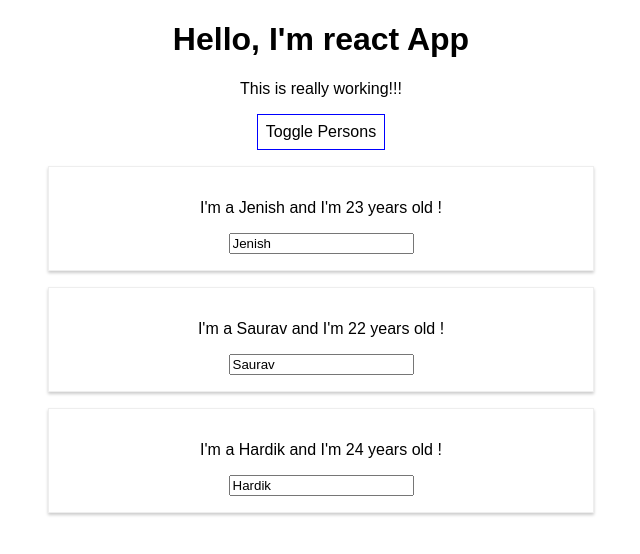
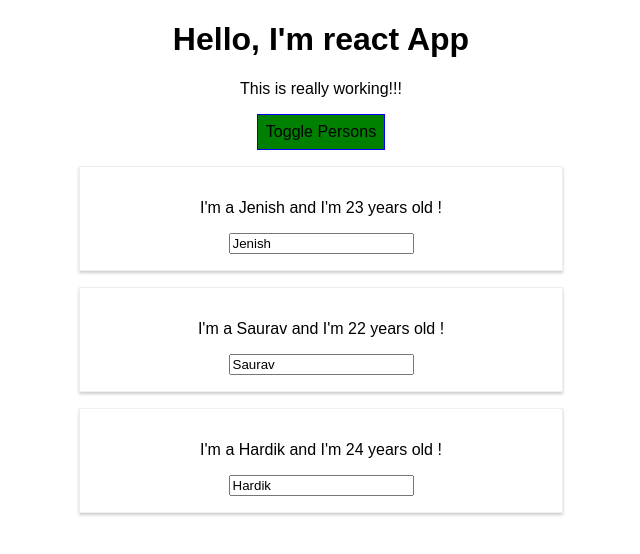
Before and after one commit to Jenish16/Simple-React-App, a React (Create React App) app: page / in a window 1280 px wide. Both pictures are taken after a click on the button "Toggle Persons". Shown: the top 554 px of the page, without its empty margins (319-959 px from the left). Built offline with nearby package versions, Linux system fonts and the light colour scheme.

Commit message:
Styling Components

```diff
--- a/package.json
+++ b/package.json
@@ -3,9 +3,11 @@
   "version": "0.1.0",
   "private": true,
   "dependencies": {
+    "radium": "^0.26.1",
     "react": "^17.0.1",
     "react-dom": "^17.0.1",
-    "react-scripts": "1.1.5"
+    "react-scripts": "1.1.5",
+    "styled-components": "^5.2.1"
   },
   "scripts": {
     "start": "react-scripts start",
--- a/src/App.css
+++ b/src/App.css
@@ -1,3 +1,24 @@
 .App {
   text-align: center;
 }
+
+.red{
+  color: red;
+}
+
+.bold{
+  font-weight: bold;
+}
+
+.button{
+  background-color: green;
+  font: inherit;
+  border: 1px solid blue;
+  padding: 8px;
+  cursor: pointer;
+}
+
+.button:hover {
+  background-color: lightgreen;
+  color: black;
+}
--- a/src/App.js
+++ b/src/App.js
@@ -1,6 +1,23 @@
-import React, { useState, Component } from 'react';
+import React, { Component } from 'react';
+//import {useState} from 'react'
 import './App.css';
 import Person from './Person/Person'
+//import Radium, { StyleRoot } from 'radium'
+import styled from 'styled-components'
+
+
+// const StyledButton = styled.button`
+//   background-color: ${props=> props.alt ? 'red' : 'green'};
+//   font: inherit;
+//   border: 1px solid blue;
+//   padding: 8px;
+//   cursor: pointer;
+
+//   &:hover {
+//     background-color: ${props=> props.alt ? 'salmon' : 'lightgreen'};
+//     color: black;
+//   }
+// `;
 
 /////
 //state using class component
@@ -8,9 +25,9 @@ import Person from './Person/Person'
 class App extends Component {
   state = {
     persons: [
-      { id: 'qwe' ,name: 'Jenish', age: 23 },
-      { id: 'asd' ,name: 'Saurav', age: 22 },
-      { id: 'zxc' ,name: 'Hardik', age: 24 }
+      { id: 'qwe', name: 'Jenish', age: 23 },
+      { id: 'asd', name: 'Saurav', age: 22 },
+      { id: 'zxc', name: 'Hardik', age: 24 }
     ],
     otherState: 'some other value',
     showPersons: false
@@ -28,12 +45,12 @@ class App extends Component {
     })
   }
 
-  nameChangedHandler = (event,id) => {
+  nameChangedHandler = (event, id) => {
     const personIndex = this.state.persons.findIndex(p => {
-      return p.id === id ;
+      return p.id === id;
     })
 
-    const person =  {
+    const person = {
       ...this.state.persons[personIndex]
     };
 
@@ -46,45 +63,49 @@ class App extends Component {
     })
   }
 
-  togglePersonHandler = () =>{
+  togglePersonHandler = () => {
     const doesShow = this.state.showPersons
     this.setState({
       showPersons: !doesShow
     })
   }
 
-  deletePersonHandler = (personIndex) =>{
+  deletePersonHandler = (personIndex) => {
     //const persons = this.state.persons.slice();
     const persons = [...this.state.persons];
-    persons.splice(personIndex,1);
-    this.setState({persons:persons});
+    persons.splice(personIndex, 1);
+    this.setState({ persons: persons });
   }
 
   render() {
 
-    const style = {
-      backgroundColor: 'white',
-      font: 'inherit',
-      border: '1px solid blue',
-      padding: '8px',
-      cursor: 'pointer'
-    }
+    // const style = {
+    //   backgroundColor: 'green',
+    //   font: 'inherit',
+    //   border: '1px solid blue',
+    //   padding: '8px',
+    //   cursor: 'pointer',
+    //   ':hover': {
+    //     backgroundColor: 'lightgreen',
+    //     color: 'black'
+    //   }
+    // }
 
     //Conditional content prefered way
     let persons = null;
-    if(this.state.showPersons){
+    if (this.state.showPersons) {
       persons = (
         <div >
           {/* Dynamic way of randring array */}
           {
-            this.state.persons.map((person,index) => {
-            return(
+            this.state.persons.map((person, index) => {
+              return (
                 <Person
                   name={person.name}
                   age={person.age}
                   click={() => this.deletePersonHandler(index)}
                   key={person.id}
-                changed={(event => this.nameChangedHandler(event,person.id))}/>
+                  changed={(event => this.nameChangedHandler(event, person.id))} />
               );
             })
           }
@@ -103,15 +124,35 @@ class App extends Component {
             age={this.state.persons[2].age} /> */}
         </div>
       );
+
+      // style.backgroundColor = 'red';
+      // style[':hover'] = {
+      //   backgroundColor: 'salmon',
+      //   color: 'black'
+      // }
+
+    }
+
+    const classes = [];
+    if (this.state.persons.length <= 2) {
+      classes.push('red');
+    }
+    if (this.state.persons.length <= 1) {
+      classes.push('bold');
     }
 
     return (
+      //<StyleRoot>
         <div className="App">
           <h1>Hello, I'm react App </h1>
-        <p>This is really working!!!</p>
+          <p className={classes.join(' ')}>This is really working!!!</p>
+          <button className="button"
+            onClick={this.togglePersonHandler}>Toggle Persons</button>
+          {/* <StyledButton alt={this.state.showPersons} onClick={this.togglePersonHandler}>Toggle Persons</StyledButton> */}
+          {/* //Button Styling using Radium
           <button
             style={style}
-          onClick={this.togglePersonHandler}>Toggle Persons</button>
+            onClick={this.togglePersonHandler}>Toggle Persons</button> */}
           {/* <button
           style={style}
           onClick={this.switchNameHandler.bind(this, 'Jenish Vaghasia')}>Switch Name</button> */}
@@ -133,13 +174,17 @@ class App extends Component {
               age={this.state.persons[2].age} />
           </div> : null
         } */}
+
           {persons}
+
         </div>
+     // </StyleRoot>
     );
     // return React.createElement('div',{className:'App'},React.createElement('h1',null, 'Hello I\'m react App !!!'))
   }
 }
 
+//export default Radium(App);
 export default App;
 
 
--- a/src/Assignment2/App.js
+++ b/src/Assignment2/App.js
@@ -15,7 +15,7 @@ class App extends Component {
     }
 
     removeCharHandler = (index) =>{
-        console.log(index)
+
         const charArr = this.state.name.split('');
         charArr.splice(index,1);
         const text = charArr.join('');
@@ -31,6 +31,7 @@ class App extends Component {
             return (
                 <Char
                     char={char}
+                    key={index}
                     click={()=>this.removeCharHandler(index)} />
             );
         })
--- a/src/Assignment2/CharComponent/CharComponent.js
+++ b/src/Assignment2/CharComponent/CharComponent.js
@@ -10,7 +10,7 @@ const charComponent = (props) =>{
 
     return(
         <div style={style} onClick={props.click}>
-            <p >{props.char}</p>
+            <p>{props.char}</p>
         </div>
     )
 
--- a/src/Person/Person.css
+++ b/src/Person/Person.css
@@ -1,4 +1,4 @@
-.Person{
+/* .Person{
     width: 40%;
     margin: 16px auto;
     border: 1px solid #eee;
@@ -6,3 +6,9 @@
     padding: 16px;
     text-align: center;
 }
+
+@media (min-width:500px){
+    .Person{
+        width: 450px;
+    }
+} */
--- a/src/Person/Person.js
+++ b/src/Person/Person.js
@@ -1,15 +1,39 @@
 import React from 'react';
-import './Person.css'
+//import './Person.css'
+//import Radium from 'radium'
+import styled from 'styled-components'
+
+const StyledDiv = styled.div`
+    width: 40%;
+    margin: 16px auto;
+    border: 1px solid #eee;
+    box-shadow: 0px 2px 3px #ccc;
+    padding: 16px;
+    text-align: center;
+
+    @media (min-width:500px){
+        width: 450px;
+    }
+`;
 
 const person = (props) =>{
+
+    // const style = {
+    //     '@media (min-width:500px)' : {
+    //         width:'450px'
+    //     }
+    // }
+
     return(
-        <div className='Person'>
+        //<div className='Person' style={style}>
+        <StyledDiv>
             <p onClick={props.click}>I'm a {props.name} and I'm {props.age} years old !</p>
             <p>{props.children}</p>
             <input type='text' onChange={props.changed} value={props.name}/>
-        </div>
-
+        {/* </div> */}
+        </StyledDiv>
     )
 }
 
+//export default Radium(person);
 export default person;
```
Also changed, not shown: 1 other file (tests, documents, lock files or other folders). Lines whose indentation alone changed are shown as unchanged.
